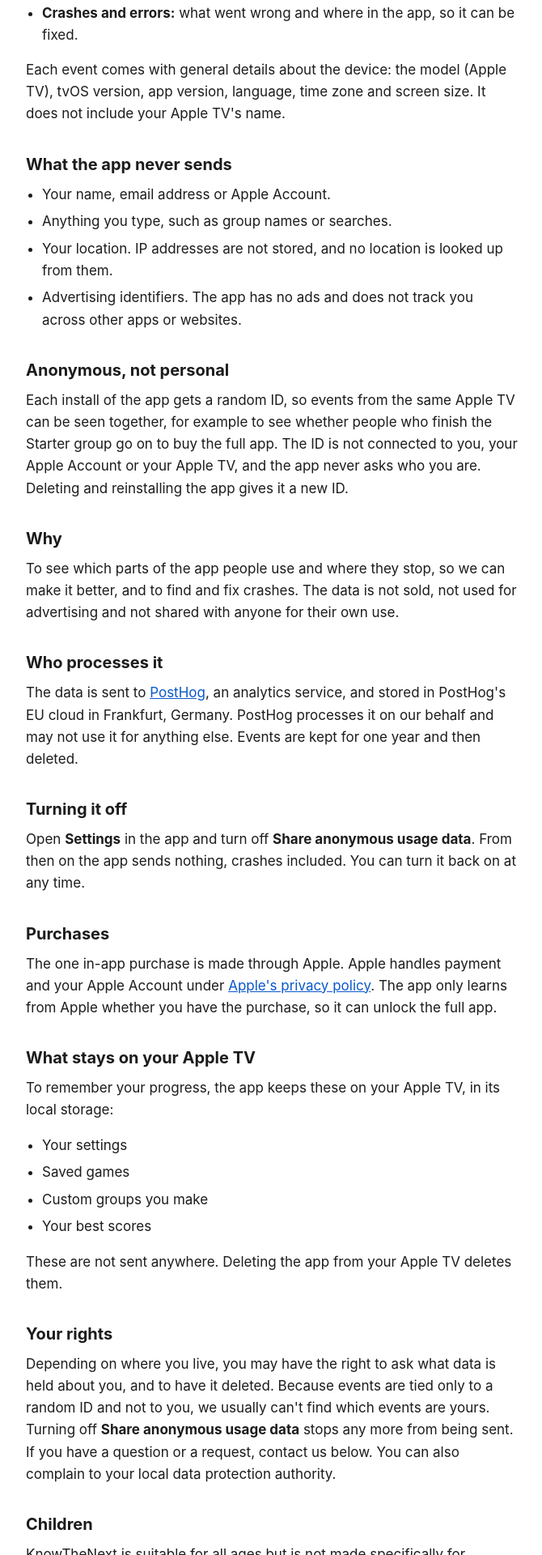
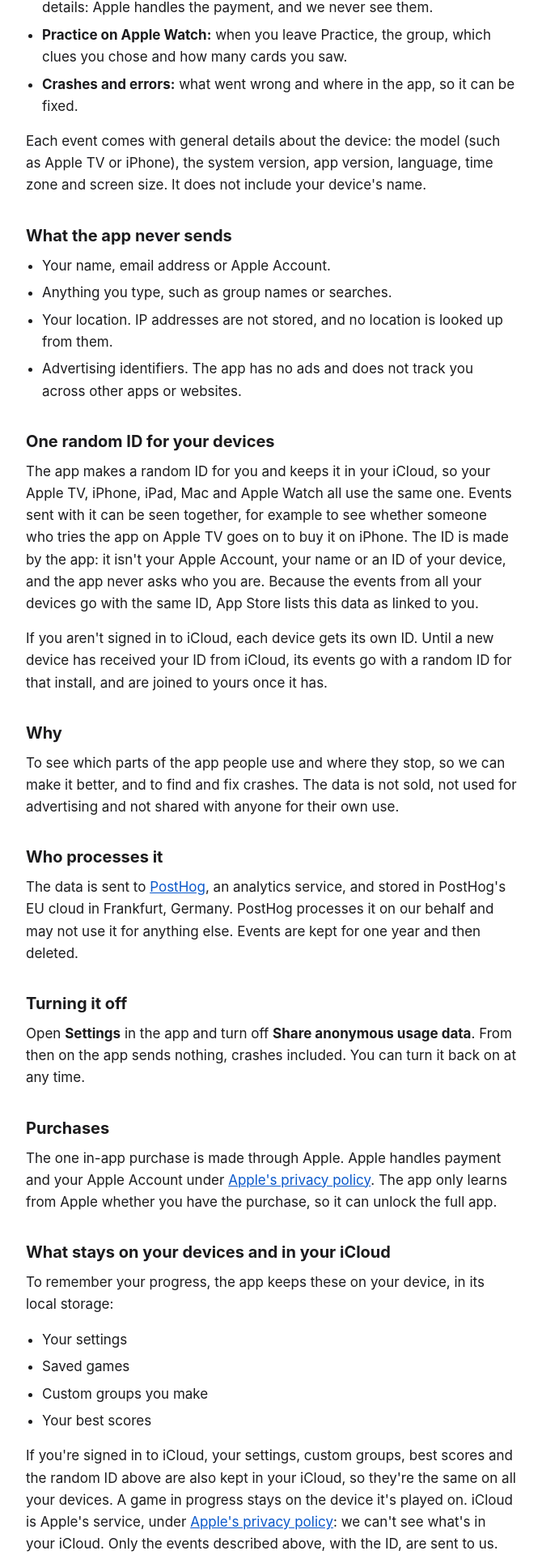
Before and after one commit to KnowTheNext/knowthenext.github.io, a plain HTML site: page privacy/index.html in a window 1280 px wide. Shown: the part 880-2800 px from the top of the page at 81% size, without its empty margins (304-974 px from the left). Drawn offline with Linux system fonts and the light colour scheme.

Commit message:
Privacy policy: one random ID shared by the player's devices
The app now runs on Apple TV, iPhone, iPad, Mac and Apple Watch, syncs
through iCloud, and sends events with one random player ID kept in
iCloud (KnowTheNext ADR 5), so the data is linked to the player.

Co-Authored-By: Claude Opus 5.5 <noreply@anthropic.com>

```diff
--- a/privacy/index.html
+++ b/privacy/index.html
@@ -4,7 +4,7 @@
 <meta charset="utf-8">
 <meta name="viewport" content="width=device-width, initial-scale=1">
 <title>KnowTheNext Privacy</title>
-<meta name="description" content="Privacy policy for KnowTheNext, a geography quiz for Apple TV.">
+<meta name="description" content="Privacy policy for KnowTheNext, a geography quiz for Apple TV, iPhone, iPad, Mac and Apple Watch.">
 <link rel="stylesheet" href="/style.css">
 </head>
 <body>
@@ -12,9 +12,9 @@
 <nav><a href="/about/">About</a><a href="/privacy/" aria-current="page">Privacy</a></nav>
 
 <h1>Privacy policy</h1>
-<p class="meta">Effective date: <time datetime="2026-11-12">2026-11-12</time></p>
+<p class="meta">Effective date: <time datetime="2026-11-16">2026-11-16</time></p>
 
-<p>KnowTheNext is a geography quiz for Apple TV. This policy explains what data the app sends, why, and how to turn it off. In short: the app sends anonymous usage data so we can see how it's used and fix problems. It never sends your name, your Apple Account or anything you type, and you can turn it off in Settings.</p>
+<p>KnowTheNext is a geography quiz for Apple TV, iPhone, iPad, Mac and Apple Watch. This policy explains what data the app sends, why, and how to turn it off. In short: the app sends usage data, with a random ID your devices share, so we can see how it's used and fix problems. It never sends your name, your Apple Account or anything you type, and you can turn it off in Settings.</p>
 
 <h2>Who is responsible</h2>
 <p>KnowTheNext is made by an independent developer, the seller shown on the app's App Store page. That developer decides what data the app collects and is responsible for it.</p>
@@ -25,9 +25,10 @@
   <li><strong>How the app is used:</strong> which screens you open and which buttons you press, outside a game in progress. The app also sends when it's installed, opened and closed.</li>
   <li><strong>Finished and abandoned games:</strong> the group, which clues and answers you chose, the difficulty, the language for country names, your score, how long it took and which countries you missed. For a group you made yourself, only its size is sent, never its name.</li>
   <li><strong>The purchase:</strong> when the purchase page opens, and whether a purchase or restore was started, completed, cancelled or failed. No payment details: Apple handles the payment, and we never see them.</li>
+  <li><strong>Practice on Apple Watch:</strong> when you leave Practice, the group, which clues you chose and how many cards you saw.</li>
   <li><strong>Crashes and errors:</strong> what went wrong and where in the app, so it can be fixed.</li>
 </ul>
-<p>Each event comes with general details about the device: the model (Apple TV), tvOS version, app version, language, time zone and screen size. It does not include your Apple TV's name.</p>
+<p>Each event comes with general details about the device: the model (such as Apple TV or iPhone), the system version, app version, language, time zone and screen size. It does not include your device's name.</p>
 
 <h2>What the app never sends</h2>
 <ul>
@@ -37,8 +38,9 @@
   <li>Advertising identifiers. The app has no ads and does not track you across other apps or websites.</li>
 </ul>
 
-<h2>Anonymous, not personal</h2>
-<p>Each install of the app gets a random ID, so events from the same Apple TV can be seen together, for example to see whether people who finish the Starter group go on to buy the full app. The ID is not connected to you, your Apple Account or your Apple TV, and the app never asks who you are. Deleting and reinstalling the app gives it a new ID.</p>
+<h2>One random ID for your devices</h2>
+<p>The app makes a random ID for you and keeps it in your iCloud, so your Apple TV, iPhone, iPad, Mac and Apple Watch all use the same one. Events sent with it can be seen together, for example to see whether someone who tries the app on Apple TV goes on to buy it on iPhone. The ID is made by the app: it isn't your Apple Account, your name or an ID of your device, and the app never asks who you are. Because the events from all your devices go with the same ID, App Store lists this data as linked to you.</p>
+<p>If you aren't signed in to iCloud, each device gets its own ID. Until a new device has received your ID from iCloud, its events go with a random ID for that install, and are joined to yours once it has.</p>
 
 <h2>Why</h2>
 <p>To see which parts of the app people use and where they stop, so we can make it better, and to find and fix crashes. The data is not sold, not used for advertising and not shared with anyone for their own use.</p>
@@ -52,21 +54,21 @@
 <h2>Purchases</h2>
 <p>The one in-app purchase is made through Apple. Apple handles payment and your Apple Account under <a href="https://www.apple.com/legal/privacy/">Apple's privacy policy</a>. The app only learns from Apple whether you have the purchase, so it can unlock the full app.</p>
 
-<h2>What stays on your Apple TV</h2>
-<p>To remember your progress, the app keeps these on your Apple TV, in its local storage:</p>
+<h2>What stays on your devices and in your iCloud</h2>
+<p>To remember your progress, the app keeps these on your device, in its local storage:</p>
 <ul>
   <li>Your settings</li>
   <li>Saved games</li>
   <li>Custom groups you make</li>
   <li>Your best scores</li>
 </ul>
-<p>These are not sent anywhere. Deleting the app from your Apple TV deletes them.</p>
+<p>If you're signed in to iCloud, your settings, custom groups, best scores and the random ID above are also kept in your iCloud, so they're the same on all your devices. A game in progress stays on the device it's played on. iCloud is Apple's service, under <a href="https://www.apple.com/legal/privacy/">Apple's privacy policy</a>: we can't see what's in your iCloud. Only the events described above, with the ID, are sent to us. Deleting the app from a device deletes what it keeps there.</p>
 
 <h2>Your rights</h2>
-<p>Depending on where you live, you may have the right to ask what data is held about you, and to have it deleted. Because events are tied only to a random ID and not to you, we usually can't find which events are yours. Turning off <strong>Share anonymous usage data</strong> stops any more from being sent. If you have a question or a request, contact us below. You can also complain to your local data protection authority.</p>
+<p>Depending on where you live, you may have the right to ask what data is held about you, and to have it deleted. Because events are tied only to a random ID, not to your name, email or Apple Account, we usually can't find which events are yours. Turning off <strong>Share anonymous usage data</strong> stops any more from being sent. If you have a question or a request, contact us below. You can also complain to your local data protection authority.</p>
 
 <h2>Children</h2>
-<p>KnowTheNext is suitable for all ages but is not made specifically for children. It collects no personal data from anyone, children included.</p>
+<p>KnowTheNext is suitable for all ages but is not made specifically for children. It sends the same data for everyone, children included: never a name, email address, Apple Account or location.</p>
 
 <h2>Changes</h2>
 <p>If this policy changes, the new version will be posted on this page with a new effective date.</p>
```
